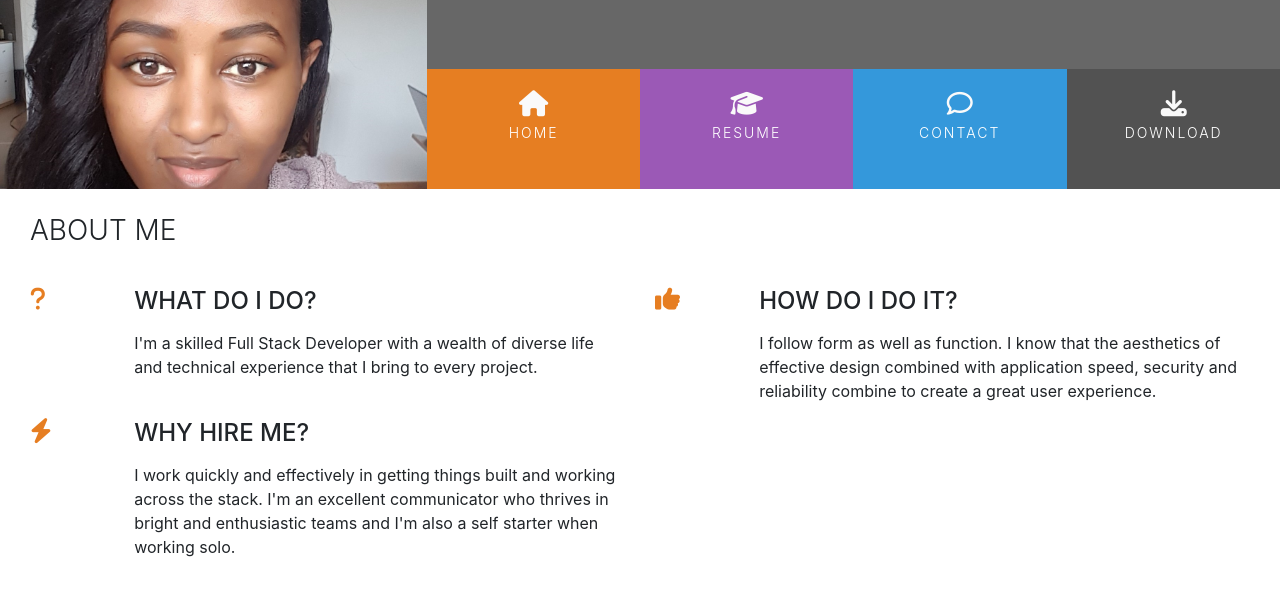
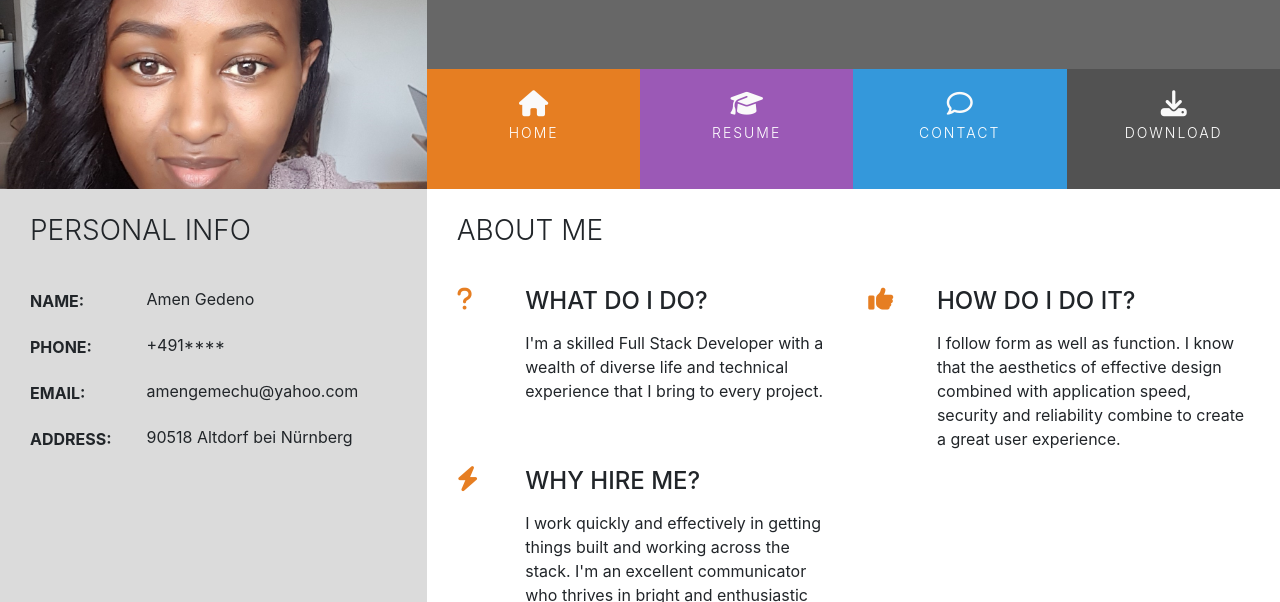
Before and after one commit to AmenGemechu/personal-portofolio, a plain HTML site: page index.html in a window 1280 px wide. Shown: the part 180-782 px from the top of the page. Drawn offline with nearby package versions, Linux system fonts and the light colour scheme.

Commit message:
Add and style personal info data

```diff
--- a/assets/css/style.css
+++ b/assets/css/style.css
@@ -8,6 +8,10 @@
 
 .bg-color-three-reasons {
     background-color: #fff;
+}
+
+.bg-color-personal-info {
+    background-color: #dbdbdb;
 }
 
 .ui-menu-color-home {
@@ -223,3 +227,39 @@ footer {
     margin-bottom: 15px;
 
 }
+
+/* Personal Info */
+
+.personal-info-item {
+    margin-bottom: 20px;
+    display: block;
+    clear: both;
+}
+
+.personal-info-item .key,
+.personal-info-item .value {
+    padding-right: 8px;
+    display: inline-block;
+}
+
+.personal-info-item .key p,
+.personal-info-item .value p {
+    margin: 0;
+}
+
+.personal-info-item .key {
+    width: 30%;
+    margin-right: 2px;
+    padding-top: 2px;
+    vertical-align: top;
+}
+
+.personal-info-item .key {
+    font-weight: 700;
+}
+
+.personal-info-item .value {
+    width: 60%;
+    position: relative;
+
+}
--- a/index.html
+++ b/index.html
@@ -47,7 +47,64 @@
     </header>
 
     <section class="container-fluid">
-        <div class="row row-table">
+        <div class="row">
+            <div class="col-md-4 bg-color-personal-info section-column">
+                <div class="row">
+                    <div class="col-12">
+                        <h3 class="section-heading uppercase">
+                            Personal Info
+                        </h3>
+                    </div>
+                </div>
+                <div class="personal-info-item">
+                    <div class="key">
+                        <p class="uppercase">
+                            Name:
+                        </p>
+                    </div>
+                    <div class="value">
+                        <p>
+                            Amen Gedeno
+                        </p>
+                    </div>
+                </div>
+                <div class="personal-info-item">
+                    <div class="key">
+                        <p class="uppercase">
+                            Phone:
+                        </p>
+                    </div>
+                    <div class="value">
+                        <p>
+                            +491****
+                        </p>
+                    </div>
+                </div>
+                <div class="personal-info-item">
+                    <div class="key">
+                        <p class="uppercase">
+                            Email:
+                        </p>
+                    </div>
+                    <div class="value">
+                        <p>
+                            amengemechu@yahoo.com
+                        </p>
+                    </div>
+                </div>
+                <div class="personal-info-item">
+                    <div class="key">
+                        <p class="uppercase">
+                            Address:
+                        </p>
+                    </div>
+                    <div class="value">
+                        <p>
+                            90518 Altdorf bei Nürnberg
+                        </p>
+                    </div>
+                </div>
+            </div>
             <div class="col-md-8 bg-color-three-reasons section-column">
                 <div class="row">
                     <div class="col">
```
